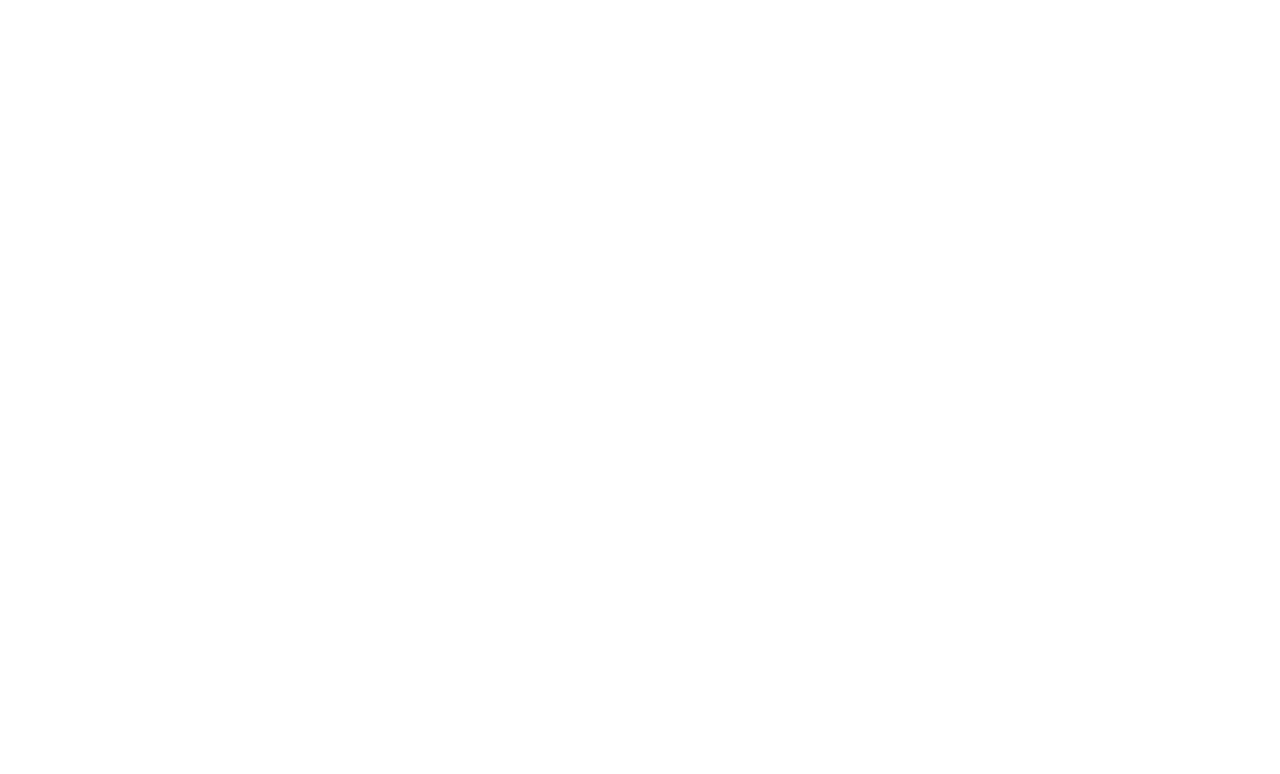
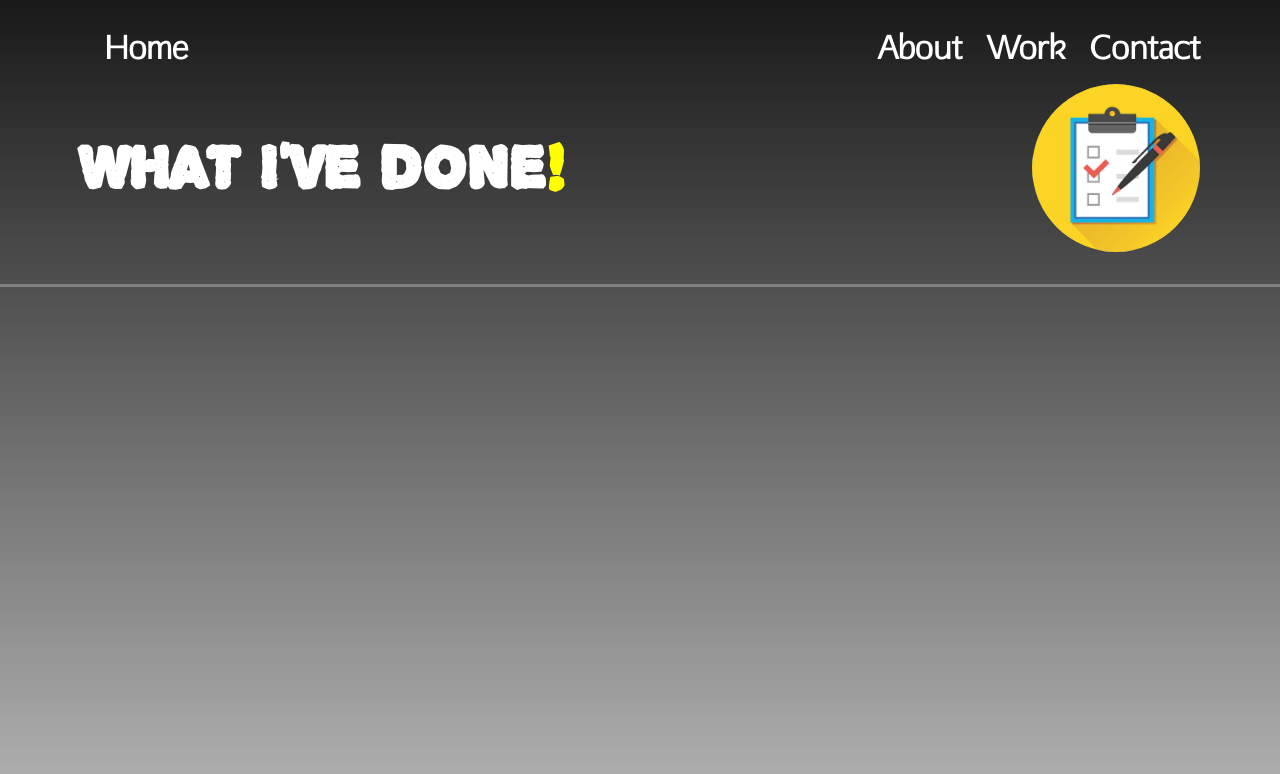
Before and after one commit to ivanapejicic/portfolio, a React (Create React App) app: page /work in a window 1280 px wide. Shown: the top 774 px of the page. Built offline with nearby package versions, Linux system fonts and the light colour scheme.

Commit message:
Work page top

```diff
--- a/src/assets/pages/Work/Work.js
+++ b/src/assets/pages/Work/Work.js
@@ -1,9 +1,17 @@
 import './Work.scss';
+import Footer from '../../components/Footer/Footer';
+import Header from '../../components/Header/Header';
+import checklist from '../../images/checklist.png';
 
 function Work() {
     return (
-        <>
-        </>
+        <div className='work'>
+            <Header />
+            <div className='work__top'>
+                <h1 className='work__top-title'>What I've done</h1>
+                <img className='work__top-img' src={checklist} alt='yellow checklist as an indicator that next section will show my work'></img>
+            </div>
+        </div>
     )
 }
 
--- a/src/assets/pages/Work/Work.scss
+++ b/src/assets/pages/Work/Work.scss
@@ -1,3 +1,67 @@
 @use '../../styles/mixin' as *;
 @use '../../styles/typography' as *;
 @use '../../styles/variables' as *;
+
+.work {
+    position: relative;
+
+    &__top {
+        color: white;
+        padding: 4rem;
+        display: flex;
+        align-items: center;
+        justify-content: space-between;
+        padding-bottom: 2rem;
+        border-bottom: 3px grey solid;
+
+        @include tablet {
+            padding: 4rem 6rem;
+        }
+
+        @include desktop {
+            padding: 5rem 12rem;
+        }
+
+        @include desktop {
+            padding: 0 5rem 2rem;
+
+        }
+
+
+        &-title {
+            font-size: 1.5rem;
+            font-family: 'Alpha Echo';
+
+            &::after {
+                content: '!';
+                color: yellow;
+            }
+
+            @include tablet {
+                font-size: 3rem;
+            }
+
+            @include desktop {
+                font-size: 4rem;
+
+            }
+        }
+
+        &-img {
+            border-radius: 50%;
+            width: 15%;
+
+        }
+    }
+
+}
+.work:before {
+    content: '';
+    position: fixed;
+    top: 0;
+    left: 0;
+    width: 100%;
+    height: 100%;
+    background: linear-gradient(rgba(0, 0, 0, 0.9), rgba(0, 0, 0, 0.3));
+    z-index: -1;
+}
```
Also changed, not shown: src/assets/images/checklist.png (added).
